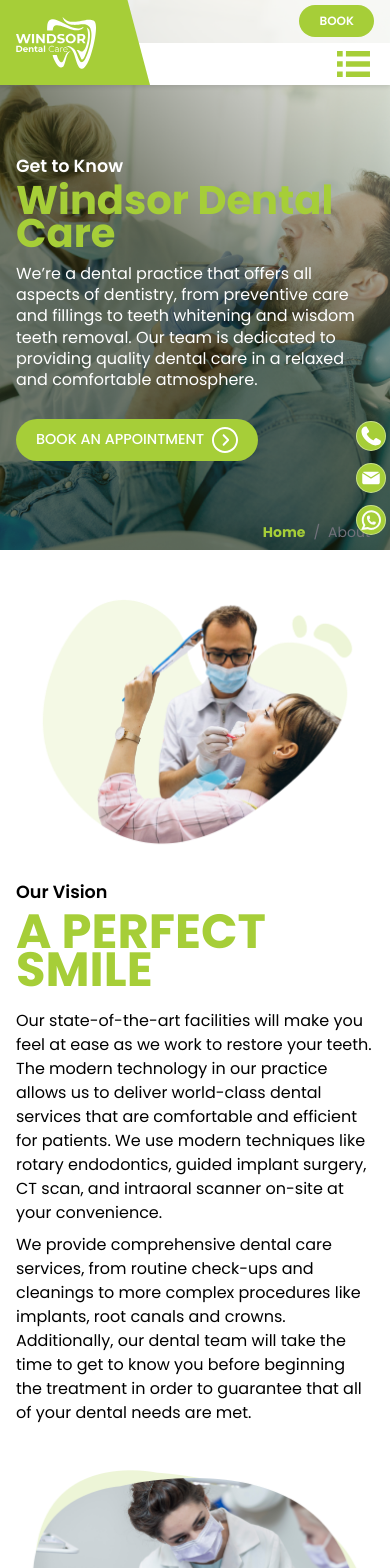
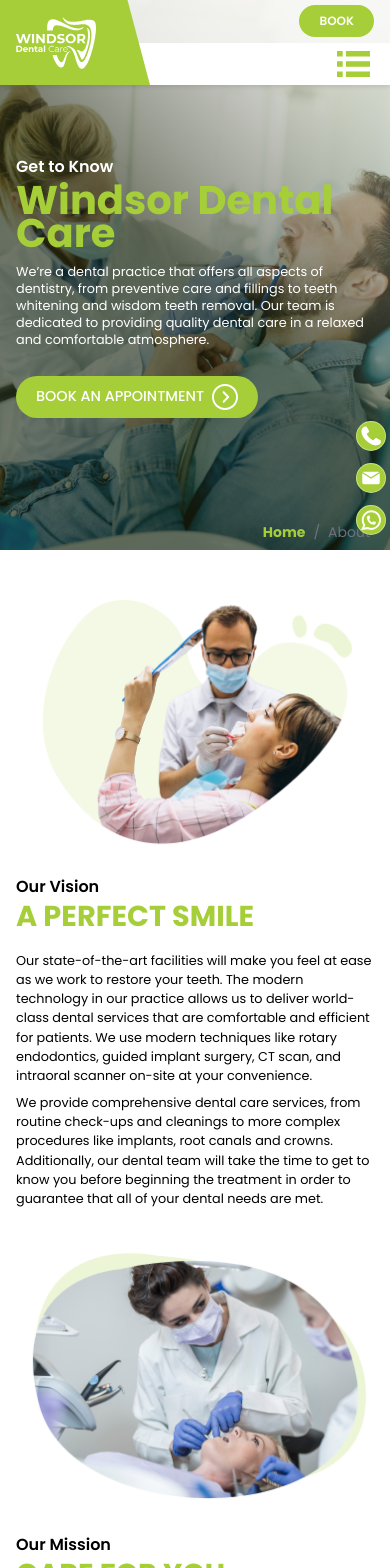
Before and after one commit to mahaaboassi/windsor, a React (Vite) app: page /about in a window 390 px wide. Shown: the top 1568 px of the page. Built offline with nearby package versions, Linux system fonts and the light colour scheme; a web font is replaced by a local one.

Commit message:
fix size font in about us page

```diff
--- a/src/assets/styles/dynamicPages.css
+++ b/src/assets/styles/dynamicPages.css
@@ -18,3 +18,40 @@
     font-size: var(--font-size-s);
     font-weight: 500;
 }
+@media (max-width:1200px) {
+
+    .dynamic-pages h2{
+        font-size: 2.5rem;
+    }
+}
+@media (max-width:900px) {
+
+}
+@media (max-width:768px) {
+
+}
+@media (max-width:600px) {
+    .dynamic-pages h2{
+        font-size: 2rem;
+    }
+    .dynamic-pages p{
+        font-size: 0.8rem;
+    }
+    .dynamic-pages .content-heading{
+        line-height: 2rem;
+    }
+}
+@media (max-width:400px) {
+    .dynamic-pages span{
+    font-size: var(--font-size-l);
+    }
+    .dynamic-pages h2{
+        font-size: 1.8rem;
+    }
+    .dynamic-pages .content-heading{
+        line-height: 1.8rem;
+    }
+}
+@media (max-width:500px) {
+
+}
--- a/src/pages/about/page.tsx
+++ b/src/pages/about/page.tsx
@@ -11,7 +11,7 @@
                             desc="We’re a dental practice that offers all aspects of dentistry, from preventive care and fillings to teeth whitening and wisdom teeth removal. Our team is dedicated to providing quality dental care in a relaxed and comfortable atmosphere."
                             link="/" label="About"
         />
-        <div className="flex flex-col-reverse md:grid md:grid-cols-2 gap-5 container-layout">
+        <div className="flex flex-col-reverse lg:grid lg:grid-cols-2 gap-5 container-layout">
             <div className="flex flex-col gap-5 md:gap-10">
                 <div className="content-heading">
                     <span>{aboutData.sections[0].hint}</span>
@@ -21,7 +21,7 @@
             </div>
             <div><img className="" src={img_1} alt="Image" /></div>
         </div>
-        <div className="grid grid-cols-1 md:grid-cols-2 gap-5 container-layout">
+        <div className="grid grid-cols-1 lg:grid-cols-2 gap-5 container-layout">
             <div><img src={img_2} alt="Image" /></div>
             <div className="flex flex-col gap-5 md:gap-10">
                 <div className="content-heading">
@@ -29,7 +29,7 @@
                     <h2 className="uppercase">{aboutData.sections[1].title}</h2>
                 </div>
                 <div>{aboutData.sections[1].desc_1}</div>
-                <div className="grid rid-cols-2 xs:grid-cols-2 gap-3">
+                <div className="grid grid-cols-1 xs:grid-cols-2 gap-3">
                     {
                         aboutData.sections[1].service?.map((e,idx)=>(
                             <div key={`${e.title}_${idx}`} className="flex gap-3 items-center">
```
